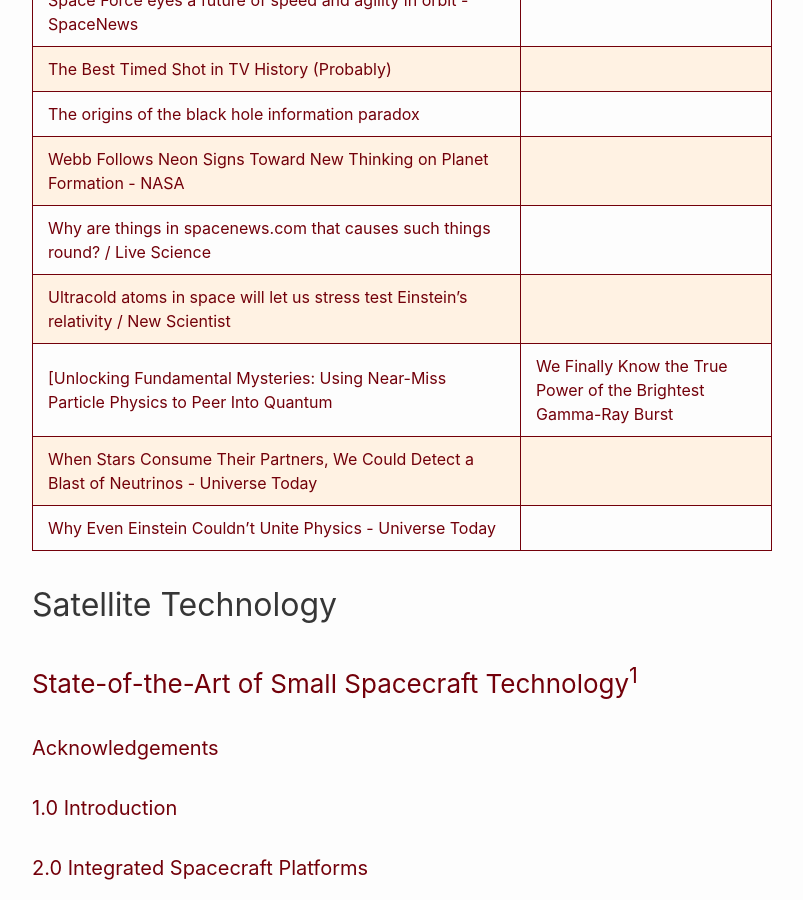
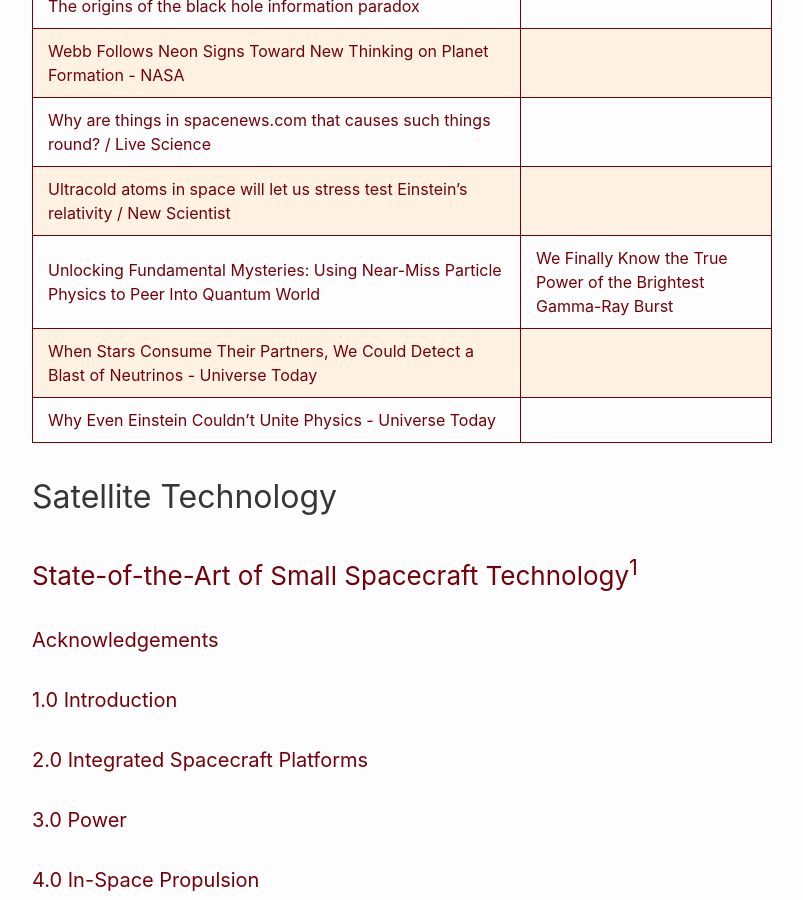
Before and after one commit to RalphHightower/RalphHightower, a Jekyll site: the page built from NASA_SpaceNews.md, in a window 1280 px wide and 900 px high, scrolled down 8366 px. Shown: the whole window, without its empty margins (238-1041 px from the left). Built offline with Jekyll 4.4.1, drawn with Linux system fonts in a browser that asks for light colours; our own code applies the rules of GitHub Pages for plain Markdown files.

Commit message:
[fix](doc): NASA_SpaceNews(extended description)
[Unlocking Fundamental Mysteries: Using Near-Miss Particle Physics to Peer Into Quantum World](https://scitechdaily.com/unlocking-fundamental-mysteries-using-near-miss-particle-physics-to-peer-into-quantum-world/)

```diff
--- a/NASA_SpaceNews.md
+++ b/NASA_SpaceNews.md
@@ -1,4 +1,4 @@
-# [NASA](https://www.nasa.gov/) / Space News
+⁶# [NASA](https://www.nasa.gov/) / Space News
 
 ## NASA Links
 
@@ -117,7 +117,7 @@
 | [Webb Follows Neon Signs Toward New Thinking on Planet Formation - NASA](https://www.nasa.gov/missions/webb/webb-follows-neon-signs-toward-new-thinking-on-planet-formation/ ) |
 | [Why are things in spacenews.com that causes such things round? / Live Science](https://www.livescience.com/space/why-are-things-in-space-round ) |
 | [Ultracold atoms in space will let us stress test Einstein's relativity / New Scientist](https://www.newscientist.com/article/2402740-ultracold-atoms-in-space-will-let-us-stress-test-einsteins-relativity/ ) |
-| [Unlocking Fundamental Mysteries: Using Near-Miss Particle Physics to Peer Into Quantum | [We Finally Know the True Power of the Brightest Gamma-Ray Burst](https://gizmodo.com/power-brightness-gamma-ray-burst-boat-1851025152 ) |
+[Unlocking Fundamental Mysteries: Using Near-Miss Particle Physics to Peer Into Quantum World](https://scitechdaily.com/unlocking-fundamental-mysteries-using-near-miss-particle-physics-to-peer-into-quantum-world/)|[We Finally Know the True Power of the Brightest Gamma-Ray Burst](https://gizmodo.com/power-brightness-gamma-ray-burst-boat-1851025152 ) |
 | [When Stars Consume Their Partners, We Could Detect a Blast of Neutrinos - Universe Today](https://www.universetoday.com/164228/when-stars-consume-their-partners-we-could-detect-a-blast-of-neutrinos/ ) |
 | [Why Even Einstein Couldn't Unite Physics - Universe Today](https://www.universetoday.com/164144/why-even-einstein-couldnt-unite-physics/ ) |
 
```
